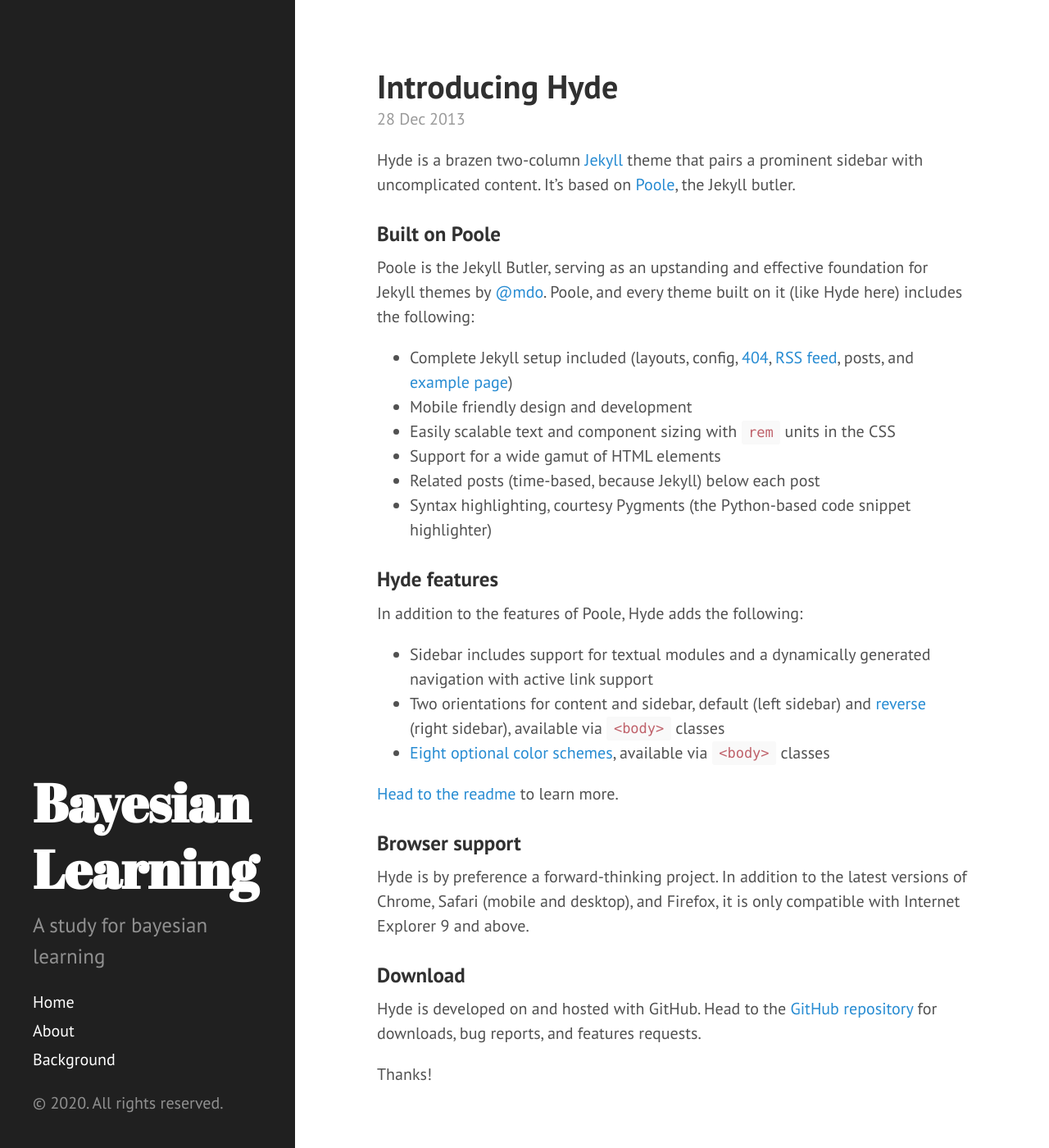
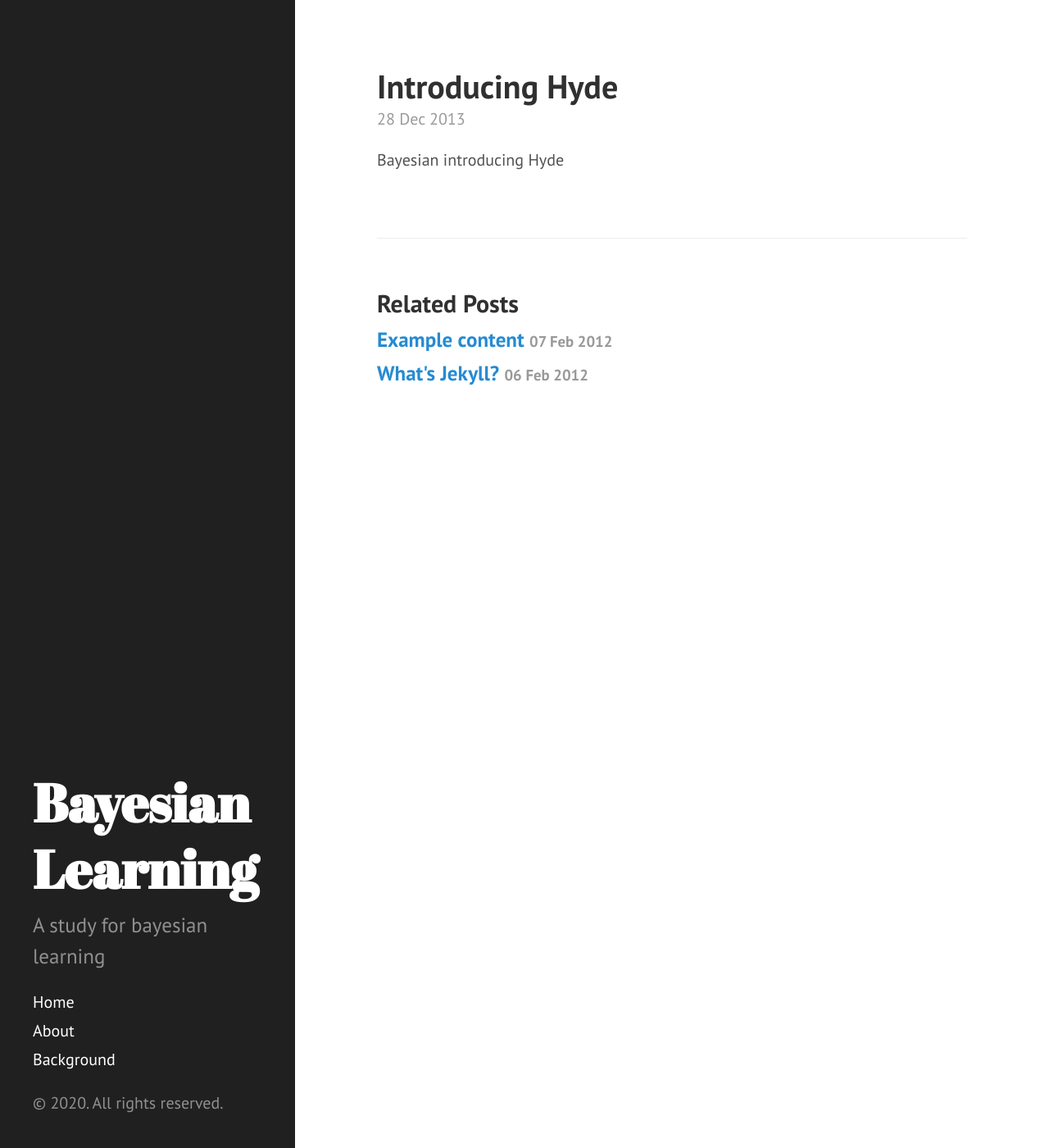
Before and after one commit to Rose-J/Bayesian, a Jekyll site: the page built from _posts/2013-12-28-introducing-hyde.md, in a window 1280 px wide and 1400 px high. Shown: the whole window at 82% size. Built offline with Jekyll 4.4.1, drawn with Linux system fonts in a browser that asks for light colours; Markdown is read by kramdown in place of the engine named in the settings.

Commit message:
Update 2013-12-28-introducing-hyde.md

```diff
--- a/_posts/2013-12-28-introducing-hyde.md
+++ b/_posts/2013-12-28-introducing-hyde.md
@@ -3,36 +3,4 @@
 title: Introducing Hyde
 categories: background
 ---
-
-Hyde is a brazen two-column [Jekyll](http://jekyllrb.com) theme that pairs a prominent sidebar with uncomplicated content. It's based on [Poole](http://getpoole.com), the Jekyll butler.
-
-### Built on Poole
-
-Poole is the Jekyll Butler, serving as an upstanding and effective foundation for Jekyll themes by [@mdo](https://twitter.com/mdo). Poole, and every theme built on it (like Hyde here) includes the following:
-
-* Complete Jekyll setup included (layouts, config, [404](/404), [RSS feed](/atom.xml), posts, and [example page](/about))
-* Mobile friendly design and development
-* Easily scalable text and component sizing with `rem` units in the CSS
-* Support for a wide gamut of HTML elements
-* Related posts (time-based, because Jekyll) below each post
-* Syntax highlighting, courtesy Pygments (the Python-based code snippet highlighter)
-
-### Hyde features
-
-In addition to the features of Poole, Hyde adds the following:
-
-* Sidebar includes support for textual modules and a dynamically generated navigation with active link support
-* Two orientations for content and sidebar, default (left sidebar) and [reverse](https://github.com/poole/lanyon#reverse-layout) (right sidebar), available via `<body>` classes
-* [Eight optional color schemes](https://github.com/poole/hyde#themes), available via `<body>` classes
-
-[Head to the readme](https://github.com/poole/hyde#readme) to learn more.
-
-### Browser support
-
-Hyde is by preference a forward-thinking project. In addition to the latest versions of Chrome, Safari (mobile and desktop), and Firefox, it is only compatible with Internet Explorer 9 and above.
-
-### Download
-
-Hyde is developed on and hosted with GitHub. Head to the <a href="https://github.com/poole/hyde">GitHub repository</a> for downloads, bug reports, and features requests.
-
-Thanks!
+Bayesian introducing Hyde
```
